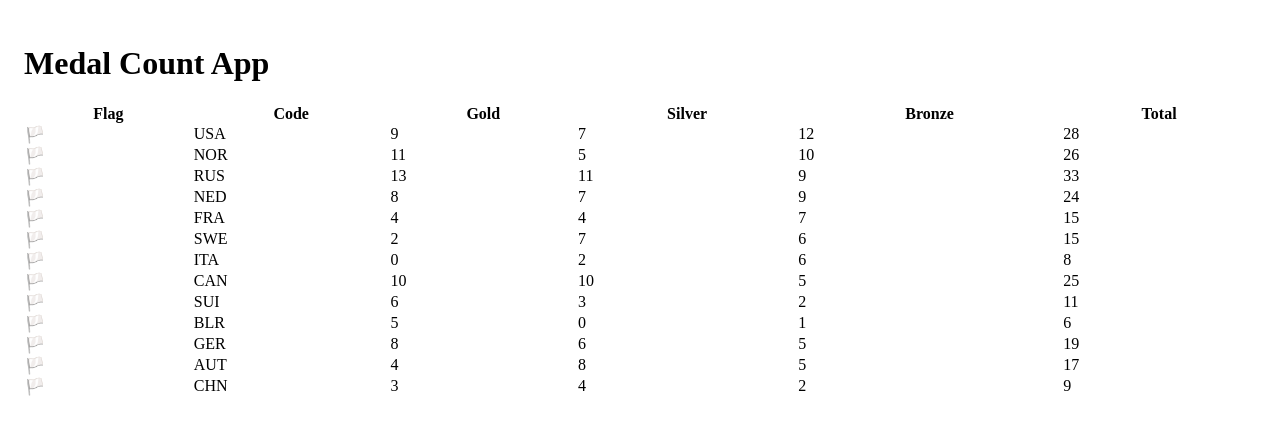
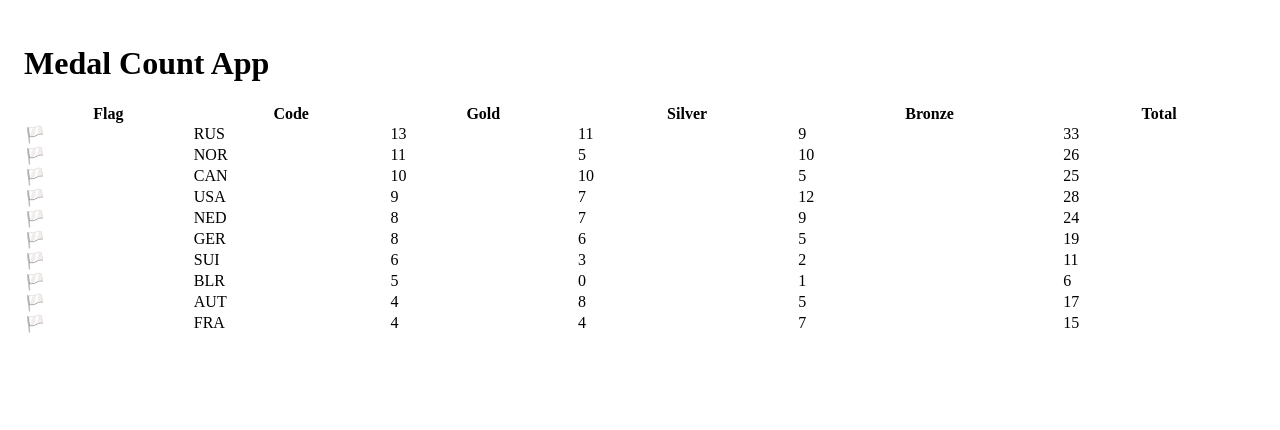
Before and after one commit to contactashpat/medal-count-app, a Next.js app: page / in a window 1280 px wide. Shown: the top 430 px of the page. Built offline with nearby package versions, Linux system fonts and the light colour scheme.

Commit message:
feat: implement sorting logic with tiebreak rules

```diff
--- a/src/components/MedalTable.tsx
+++ b/src/components/MedalTable.tsx
@@ -1,11 +1,16 @@
 import { CountryMedals } from '@/hooks/useMedalData'
 import MedalRow from './MedalRow'
+import { sortCountries } from '@/utils/sortCountries'
+import { SortKey } from '@/types/sort'
 
 type Props = {
   countries: CountryMedals[]
+  sortKey: SortKey
 }
 
-export default function MedalTable({ countries }: Props) {
+export default function MedalTable({ countries, sortKey }: Props) {
+  const sorted = sortCountries(countries, sortKey)
+
   return (
     <table style={{ borderCollapse: 'collapse', width: '100%' }}>
       <thead>
@@ -19,7 +24,7 @@ export default function MedalTable({ countries }: Props) {
       </tr>
       </thead>
       <tbody>
-      {countries.map((c) => (
+      {sorted.map((c) => (
         <MedalRow key={c.code} country={c} />
       ))}
       </tbody>
--- a/src/pages/api/hello.ts
+++ /dev/null
@@ -1,13 +0,0 @@
-// Next.js API route support: https://nextjs.org/docs/api-routes/introduction
-import type { NextApiRequest, NextApiResponse } from "next";
-
-type Data = {
-  name: string;
-};
-
-export default function handler(
-  req: NextApiRequest,
-  res: NextApiResponse<Data>,
-) {
-  res.status(200).json({ name: "John Doe" });
-}
--- a/src/pages/index.tsx
+++ b/src/pages/index.tsx
@@ -10,7 +10,7 @@ export default function Home() {
   return (
     <div style={{ padding: 16 }}>
       <h1>Medal Count App</h1>
-      <MedalTable countries={data!} />
+      <MedalTable countries={data!} sortKey={"gold"} />
     </div>
   )
 }
--- /dev/null
+++ b/src/types/sort.ts
@@ -0,0 +1 @@
+export type SortKey = 'gold' | 'silver' | 'bronze' | 'total'
--- /dev/null
+++ b/src/utils/sortCountries.ts
@@ -0,0 +1,35 @@
+import { CountryMedals } from '@/hooks/useMedalData'
+import { getTotalMedals } from './getTotalMedals'
+import { SortKey } from '@/types/sort'
+
+export function sortCountries(data: CountryMedals[], sortKey: SortKey): CountryMedals[] {
+  const countries = [...data] // non-mutating
+
+  countries.sort((a, b) => {
+    const primary = compareByKey(a, b, sortKey)
+
+    if (primary !== 0) return primary
+
+    // Tiebreakers
+    switch (sortKey) {
+      case 'total':
+        return b.gold - a.gold
+      case 'gold':
+        return b.silver - a.silver
+      case 'silver':
+      case 'bronze':
+        return b.gold - a.gold
+      default:
+        return 0
+    }
+  })
+
+  return countries.slice(0, 10)
+}
+
+function compareByKey(a: CountryMedals, b: CountryMedals, key: SortKey): number {
+  if (key === 'total') {
+    return getTotalMedals(b) - getTotalMedals(a)
+  }
+  return b[key] - a[key]
+}
```
